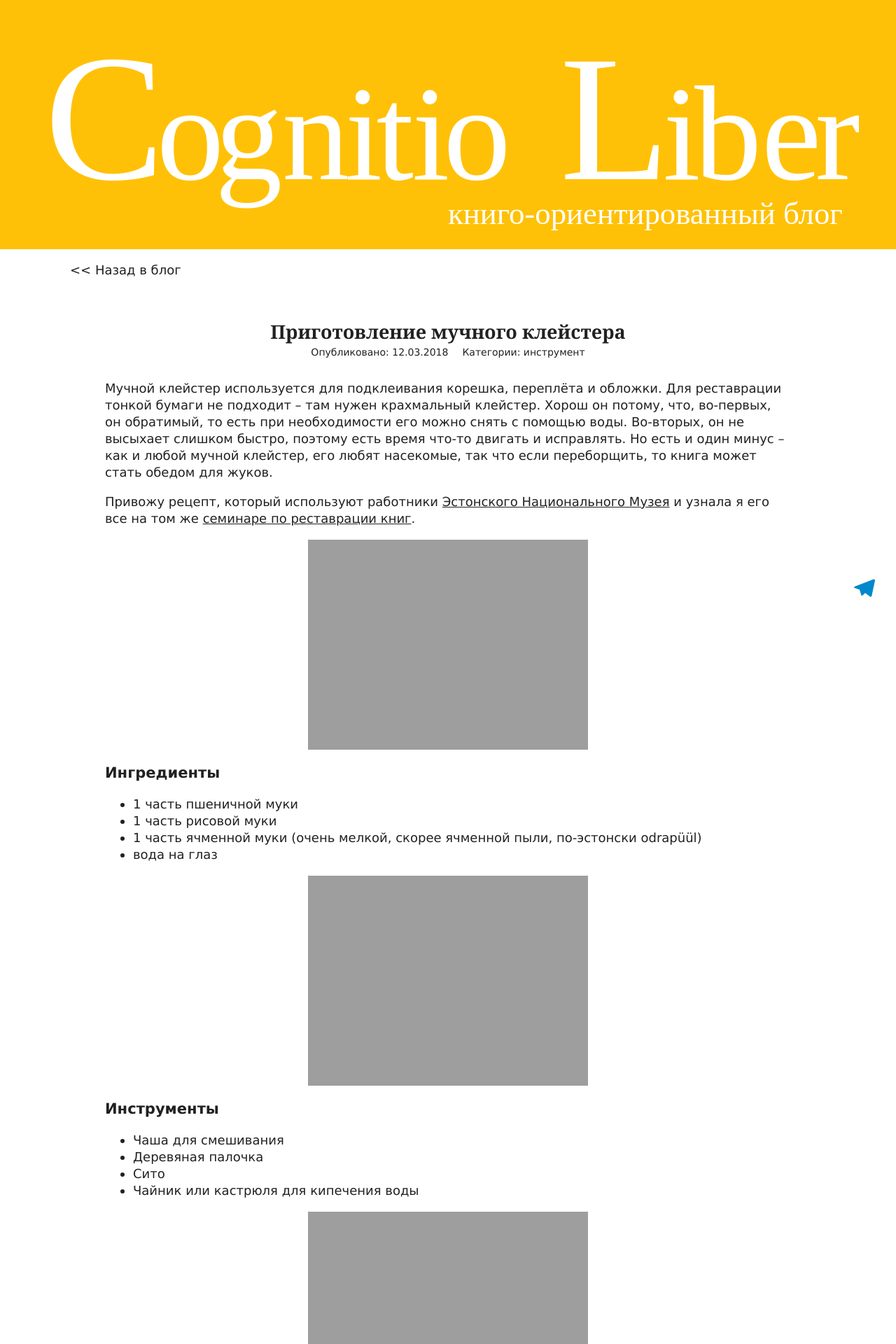
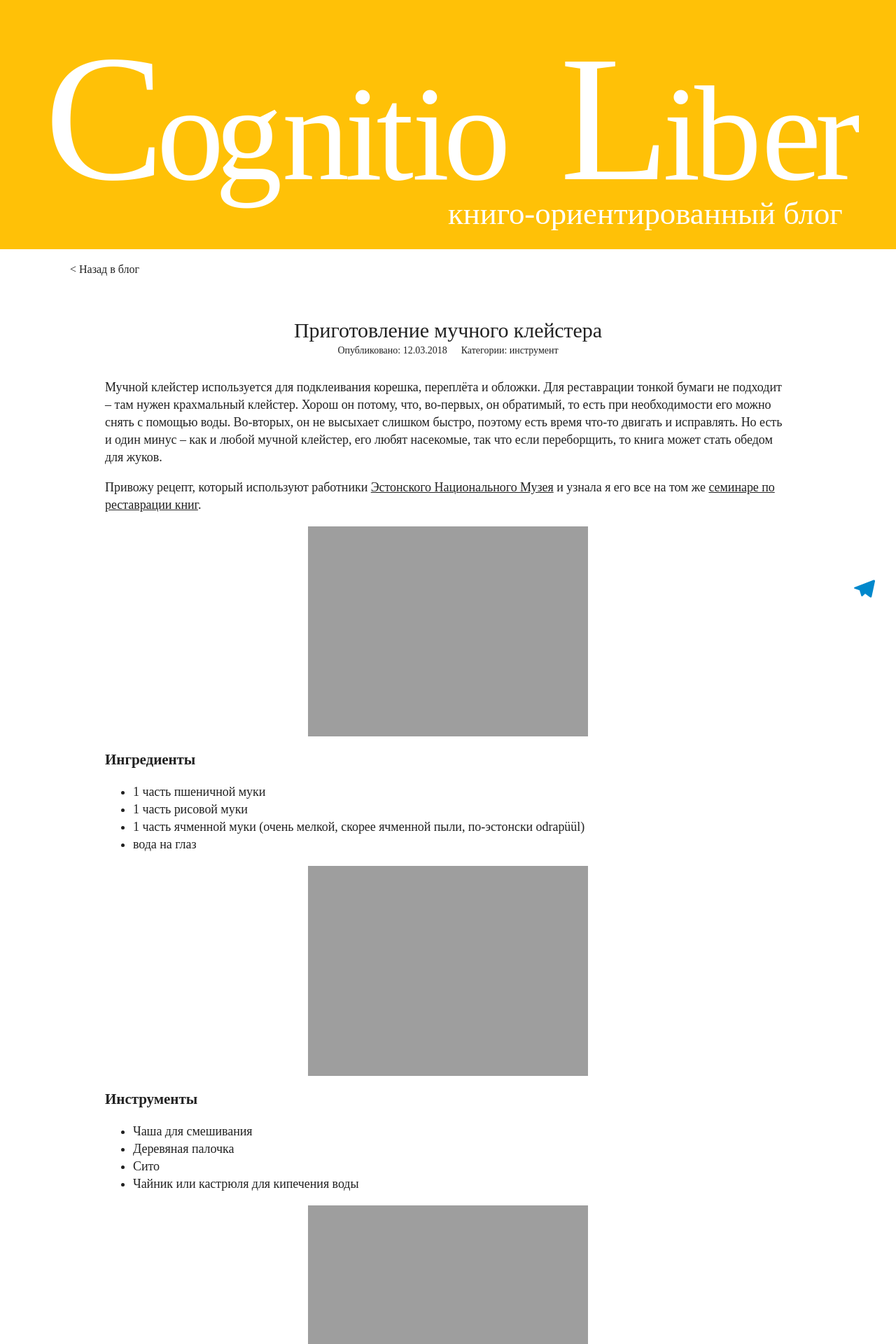
Before and after one commit to iriiiina/blog-about-books, a Jekyll site: the page built from _posts/2018-03-12-making-flour-paste.md, in a window 1280 px wide. Shown: the top 1920 px of the page at 70% size. Built offline with Jekyll 4.4.1, drawn with Linux system fonts in a browser that asks for light colours; some web fonts are replaced; some of the changed text lies outside the part shown.

Commit message:
Add new post making-wheaten-flour-paste; change fonts

```diff
--- a/_includes/footer.html
+++ b/_includes/footer.html
@@ -1,5 +1,5 @@
 <footer id="footer">
-  <p class="footer-p"><a class="footer-a" href="https://irina-ivanova.gitlab.io" title="Сайт Ирины Ивановой">Ирина Иванова</a></p>
+  <p class="footer-p"><a class="footer-a" href="https://irina-ivanova.gitlab.io" title="Сайт Ирины Ивановой">Irina Ivanova</a></p>
   <p class="footer-p"><a class="footer-a" href="mailto:irina.ivanova@protonmail.com" title="Почтовый адрес Ирины Ивановой">irina.ivanova@protonmail.com</a></p>
   <p class="footer-p"><a class="footer-a" href="https://github.com/iriiiina/blog-about-books" title="Репозиторий на GitHub">
     <svg class="footer-icon" viewBox="0 0 24 24" xmlns="http://www.w3.org/2000/svg">
--- a/_includes/navigation.html
+++ b/_includes/navigation.html
@@ -1,9 +1,9 @@
 <div id="navigation">
   {% if page.next.url %}
-  <a class="navigation-a" href="{{ page.next.url}}" title="Следующий пост">&lt;&lt;&nbsp;Следующий&nbsp;пост</a>
+  <a class="navigation-a" href="{{ page.next.url}}" title="Следующий пост">&lt;&nbsp;Следующий&nbsp;пост</a>
   {% endif %}
   <a class="navigation-a" href="{{ site.url }}" title="Назад в блог">Назад&nbsp;в&nbsp;блог</a>
   {% if page.previous.url %}
-  <a class="navigation-a" href="{{ page.previous.url }}" title="Предыдущий пост">Предыдущий&nbsp;пост&nbsp;&gt;&gt;</a>
+  <a class="navigation-a" href="{{ page.previous.url }}" title="Предыдущий пост">Предыдущий&nbsp;пост&nbsp;&gt;</a>
   {% endif %}
 </div>
--- a/_layouts/post.html
+++ b/_layouts/post.html
@@ -37,7 +37,7 @@ layout: compress
 		{% include header.html %}
 
     <div id="back">
-      <a id="back-a" href="{{ site.url }}" title="Назад в блог">&lt;&lt; Назад в блог</a>
+      <a id="back-a" href="{{ site.url }}" title="Назад в блог">&lt; Назад в блог</a>
     </div>
 
 		<main>
--- a/css/style.sass
+++ b/css/style.sass
@@ -2,7 +2,22 @@
 
 ---
 
-$font: Verdana, Geneva, sans-serif
+@font-face
+  font-family: 'Playfair Display SC'
+  font-style: normal
+  font-weight: 400
+  src: local('Playfair Display SC Regular'), local('PlayfairDisplaySC-Regular'), url(https://fonts.gstatic.com/s/playfairdisplaysc/v7/ke85OhoaMkR6-hSn7kbHVoFf7ZfgMPr_lb0MEOE1I4otKg.woff2) format('woff2')
+  unicode-range: U+0400-045F, U+0490-0491, U+04B0-04B1, U+2116
+
+@font-face
+  font-family: 'Alegreya Sans'
+  font-style: normal
+  font-weight: 400
+  src: local('Alegreya Sans Regular'), local('AlegreyaSans-Regular'), url(https://fonts.gstatic.com/s/alegreyasans/v8/5aUz9_-1phKLFgshYDvh6Vwt7V5tvWdUhm97sg.woff2) format('woff2')
+  unicode-range: U+0400-045F, U+0490-0491, U+04B0-04B1, U+2116
+
+$font: 'Alegreya Sans'
+$font-header: 'Playfair Display SC'
 $color-dark-gray: #212121
 $color-light-gray: #CFD8DC
 $color-orange: #FFC107
@@ -12,8 +27,6 @@ body
   font-family: $font
   background-color: white
   color: $color-dark-gray
-  font-size: 18px
-  line-height: 20px
   margin: 0
   padding: 0
 
@@ -72,7 +85,7 @@ header
 .preview-title
   text-align: left
   padding: 10px 20px 0 20px
-  font-family: Georgia, serif
+  font-family: $font-header
   line-height: 25px
 
 .preview-title-a
@@ -123,8 +136,11 @@ h2
   padding: 20px 0 0 0
   color: $color-dark-gray
   margin: 10px 20px 0 20px
+  font-family: $font-header
+  font-size: 30px
+  font-weight: 100
   line-height: 35px
-  font-family: Georgia, serif
+  letter-spacing: -.003em
 #post-info
   display: flex
   justify-content: center
@@ -134,6 +150,10 @@ h2
 #post-content
   margin: 10px 10px 10px 10px
   padding: 0 0 20px 0
+  font-size: 18px
+  font-weight: 400
+  line-height: 25px
+  letter-spacing: -.003em
 
 /* COMMENTS */
 
@@ -220,15 +240,13 @@ h2
   &:hover
       fill: $color-orange
 
+
 @keyframes bunce
   0%
     bottom: 40px
-    right: 30px
   1%
     bottom: 50px
   3%
     bottom: 40px
-    right: 30px
   100%
     bottom: 40px
-    right: 30px
```
Also changed, not shown: _posts/2018-03-20-making-wheaten-flour-paste.md (added, +64 -0 lines), assets/post-images/2018-03-20/1.jpg (added), assets/post-images/2018-03-20/2.jpg (added), assets/post-images/2018-03-20/3.jpg (added), assets/post-images/2018-03-20/4.jpg (added), assets/post-images/2018-03-20/5.jpg (added), assets/post-images/2018-03-20/6.jpg (added), assets/post-images/2018-03-20/7.jpg (added), assets/post-images/2018-03-20/8.jpg (added), assets/post-images/2018-03-20/preview.jpg (added), 1 other file.
